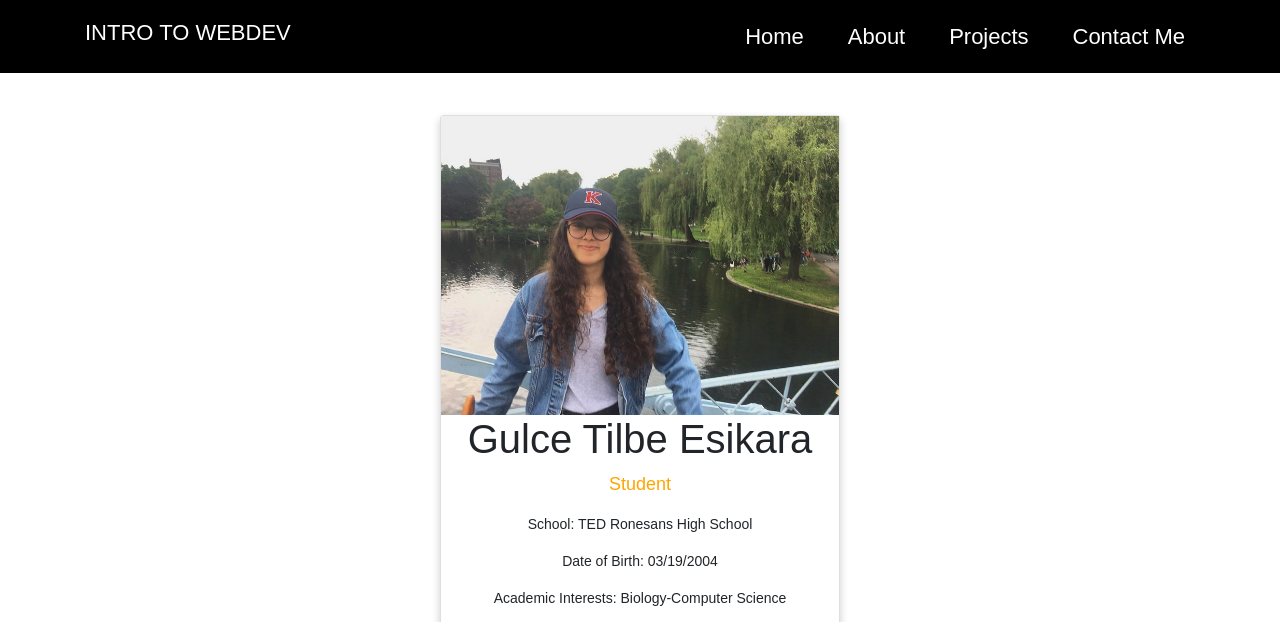
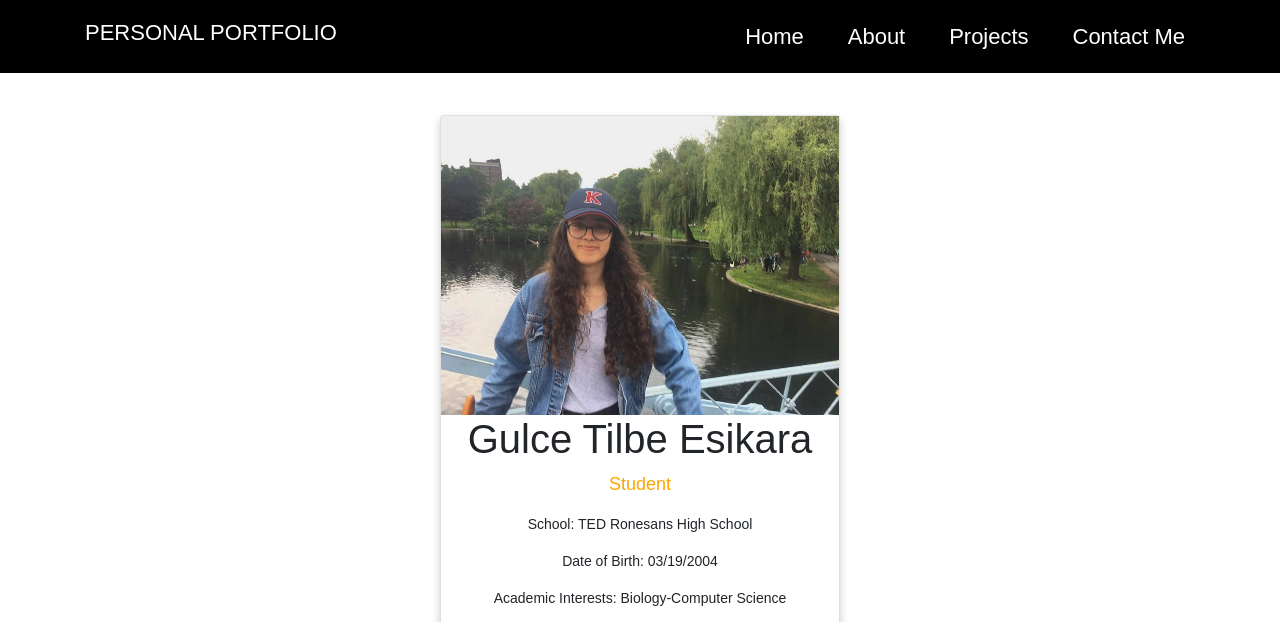
Before and after one commit to Gulceesikara/Gulceesikara.github.io, a plain HTML site: page about.html in a window 1280 px wide. Shown: the top 622 px of the page. Drawn offline with Linux system fonts and the light colour scheme; a web font is replaced by a local one.

Commit message:
Update about.html

```diff
--- a/about.html
+++ b/about.html
@@ -23,7 +23,7 @@
 	        <div class="row">
 	            <div class="col-md-4">
 	                <div class="logo">
-	                    <h2><a href="index.html"> intro to webdev</a></h2>
+	                    <h2><a href="index.html"> Personal Portfolio</a></h2>
 	                </div>
 	            </div>
 	            <div class="col-md-8">
```
